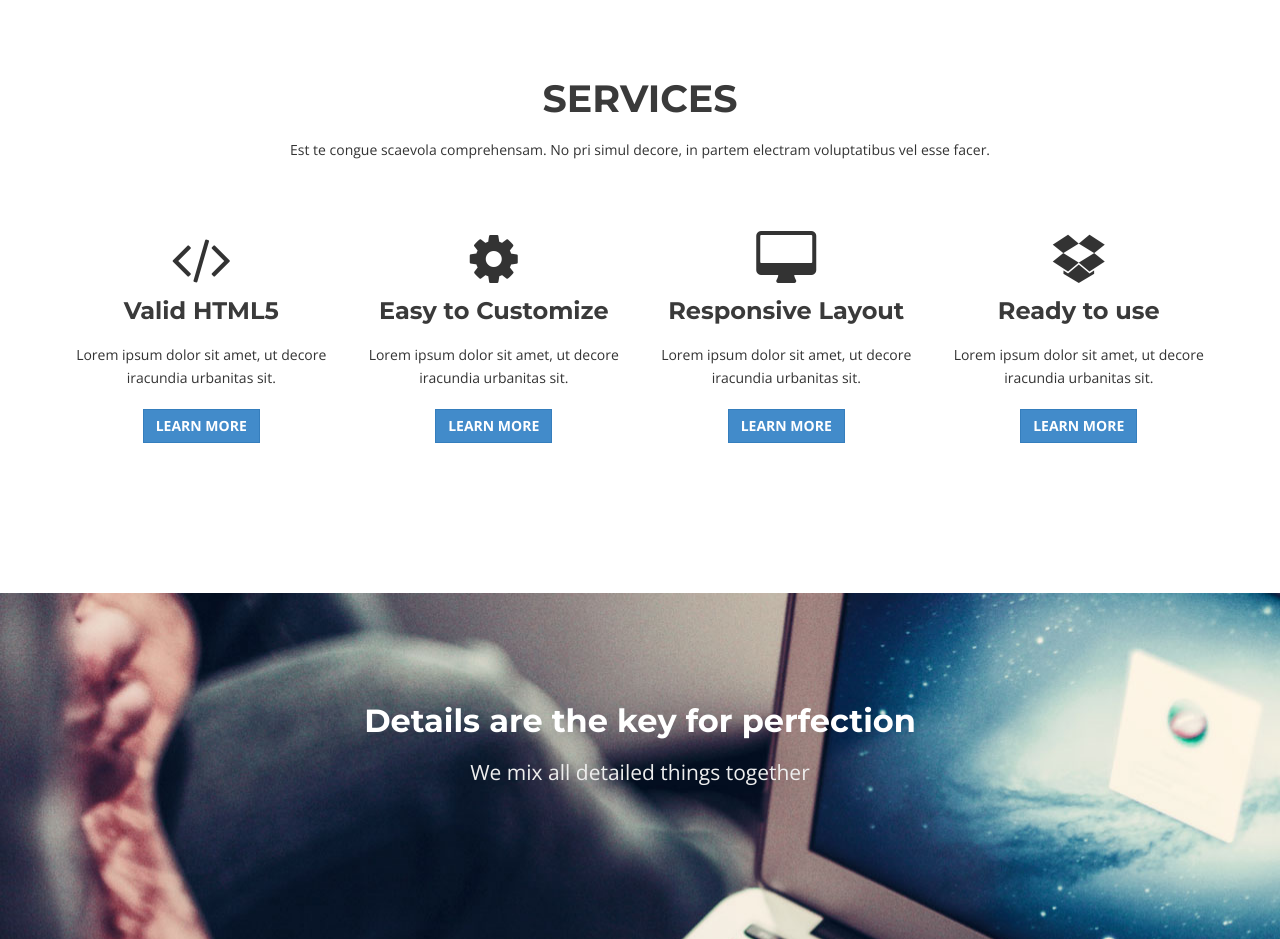
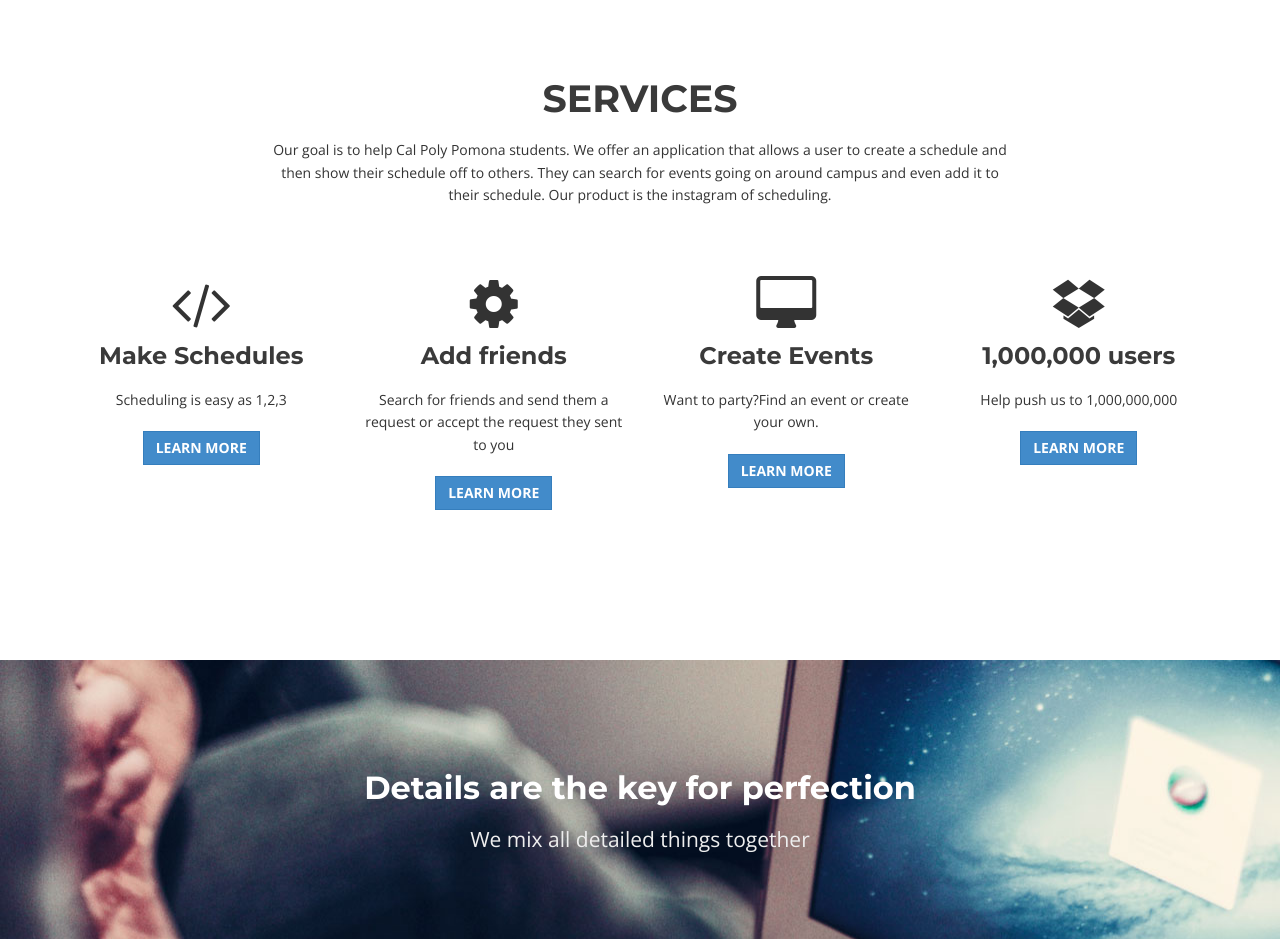
Before and after one commit to fewjative/fewjative.github.io, a plain HTML site: page index.html in a window 1280 px wide. Shown: the part 1720-2659 px from the top of the page. Drawn offline with nearby package versions, Linux system fonts and the light colour scheme.

Commit message:
Update index.html

```diff
--- a/index.html
+++ b/index.html
@@ -137,7 +137,7 @@
 				  <div class="col-md-offset-2 col-md-8">
 					<div class="section-heading">
 					 <h2>Services</h2>
-					 <p>Est te congue scaevola comprehensam. No pri simul decore, in partem electram voluptatibus vel esse facer.</p>
+					 <p>Our goal is to help Cal Poly Pomona students. We offer an application that allows a user to create a schedule and then show their schedule off to others. They can search for events going on around campus and even add it to their schedule. Our product is the instagram of scheduling.</p>
 					</div>
 				  </div>
 			  </div>
@@ -145,32 +145,32 @@
                 <div class="col-xs-12 col-sm-3 col-md-3 col-lg-3">
 					<div class="service-box wow bounceInDown" data-wow-delay="0.1s">
 						<i class="fa fa-code fa-4x"></i>
-						<h4>Valid HTML5</h4>
-						<p>Lorem ipsum dolor sit amet, ut decore iracundia urbanitas sit.</p>
+						<h4>Make Schedules</h4>
+						<p>Scheduling is easy as 1,2,3</p>
 						<a class="btn btn-primary">Learn more</a>
 					</div>
                 </div>
                 <div class="col-xs-12 col-sm-3 col-md-3 col-lg-3" data-wow-delay="0.3s">
 					<div class="service-box wow bounceInDown" data-wow-delay="0.1s">
 						<i class="fa fa-cog fa-4x"></i>
-						<h4>Easy to Customize</h4>
-						<p>Lorem ipsum dolor sit amet, ut decore iracundia urbanitas sit.</p>
+						<h4>Add friends</h4>
+						<p>Search for friends and send them a request or accept the request they sent to you</p>
 						<a class="btn btn-primary">Learn more</a>
 					</div>
                 </div>
                 <div class="col-xs-12 col-sm-3 col-md-3 col-lg-3" data-wow-delay="0.5s">
 					<div class="service-box wow bounceInDown" data-wow-delay="0.1s">
 						<i class="fa fa-desktop fa-4x"></i>
-						<h4>Responsive Layout</h4>
-						<p>Lorem ipsum dolor sit amet, ut decore iracundia urbanitas sit.</p>
+						<h4>Create Events</h4>
+						<p>Want to party?Find an event or create your own.</p>
 						<a class="btn btn-primary">Learn more</a>
 					</div>
                 </div>
                 <div class="col-xs-12 col-sm-3 col-md-3 col-lg-3" data-wow-delay="0.7s">
 					<div class="service-box wow bounceInDown" data-wow-delay="0.1s">
 						<i class="fa fa-dropbox fa-4x"></i>
-						<h4>Ready to use</h4>
-						<p>Lorem ipsum dolor sit amet, ut decore iracundia urbanitas sit.</p>
+						<h4>1,000,000 users</h4>
+						<p>Help push us to 1,000,000,000</p>
 						<a class="btn btn-primary">Learn more</a>
 					</div>
                 </div>
```
